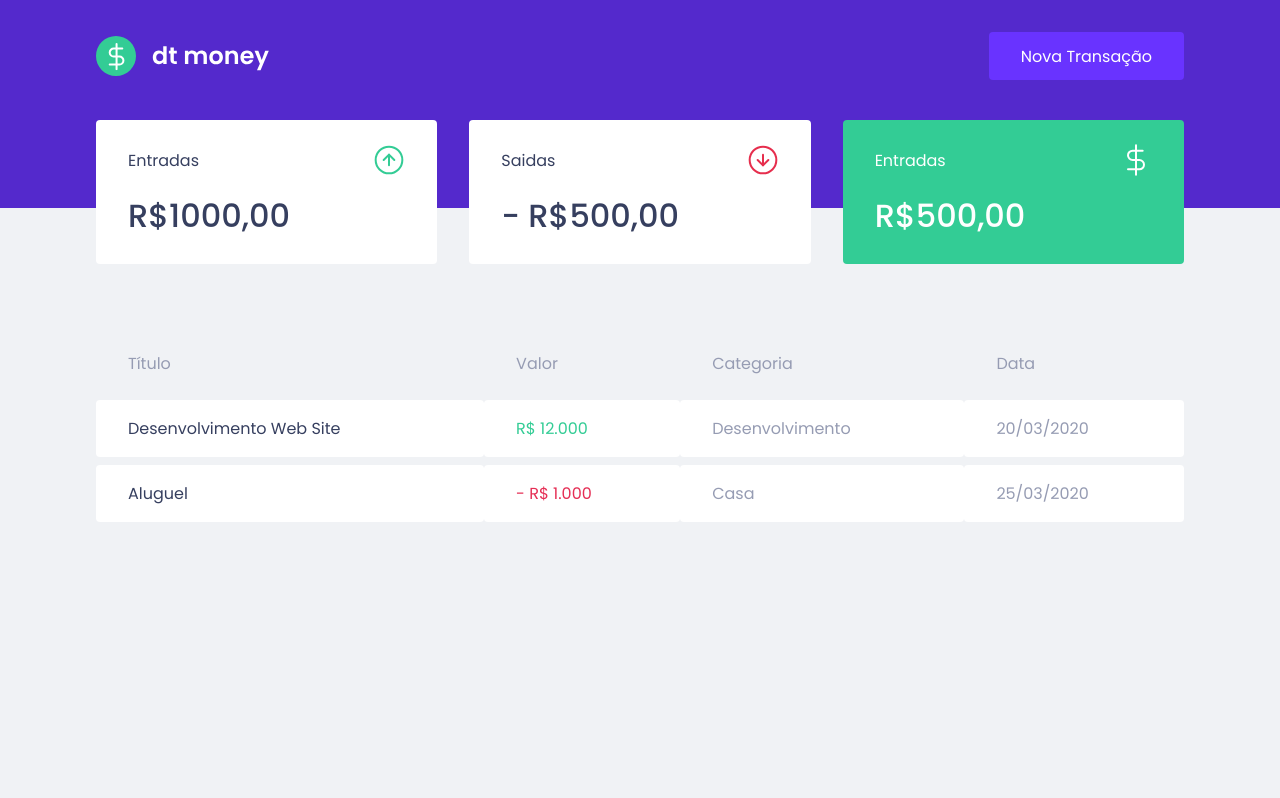
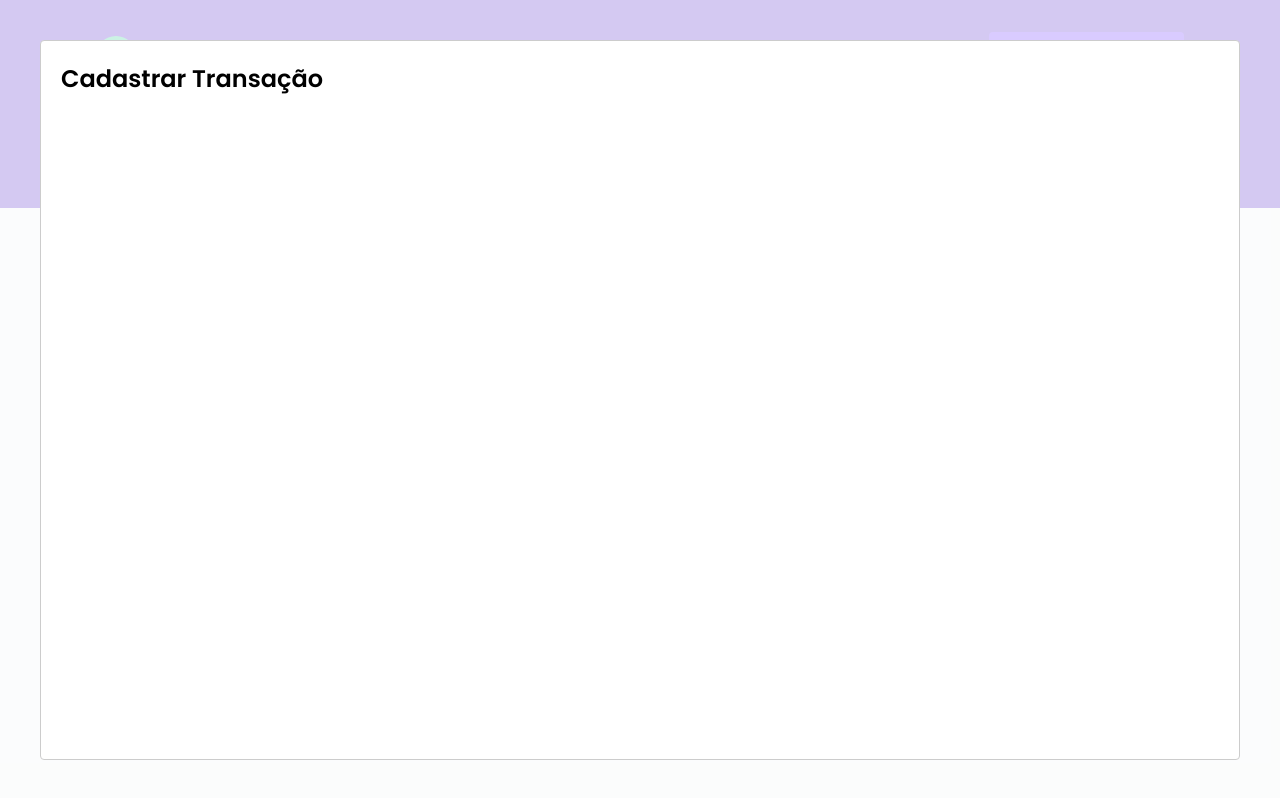
Before and after one commit to nittosantos/dtmoneyrocketseat, a React (Create React App) app: page / in a window 1280 px wide. Both pictures are taken after a click on the button "Nova Transação". Built offline with nearby package versions, Linux system fonts and the light colour scheme; no server answers; what miragejs would draw is missing.

Commit message:
adicionando react modal e implementando

```diff
--- a/package.json
+++ b/package.json
@@ -7,6 +7,7 @@
     "miragejs": "^0.1.42",
     "react": "^17.0.2",
     "react-dom": "^17.0.2",
+    "react-modal": "^3.14.4",
     "react-scripts": "4.0.3",
     "styled-components": "^5.3.3",
     "web-vitals": "^1.0.1"
@@ -19,6 +20,7 @@
     "@types/node": "^12.0.0",
     "@types/react": "^17.0.0",
     "@types/react-dom": "^17.0.0",
+    "@types/react-modal": "^3.13.1",
     "@types/styled-components": "^5.1.15",
     "typescript": "^4.1.2"
   },
--- a/src/App.tsx
+++ b/src/App.tsx
@@ -1,12 +1,33 @@
+import { useState } from 'react';
 import { Dashboard } from './components/Dashboard';
 import { Header } from './components/Header';
 import { GlobalStyle } from './styles/global';
+import Modal from 'react-modal';
+
+Modal.setAppElement('#root');
 
 export const App = () => {
+  const [isNewTransactionModalOpen, setIsNewTransactionModalOpen] =
+    useState(false);
+
+  const handleOpenTransactionModal = () => {
+    setIsNewTransactionModalOpen(true);
+  };
+
+  const handleCloseTransactionModal = () => {
+    setIsNewTransactionModalOpen(false);
+  };
   return (
     <>
-      <Header />
+      <Header onOpenTransactionModal={handleOpenTransactionModal} />
       <Dashboard />
+
+      <Modal
+        isOpen={isNewTransactionModalOpen}
+        onRequestClose={handleCloseTransactionModal}
+      >
+        <h2>Cadastrar Transação</h2>
+      </Modal>
       <GlobalStyle />
     </>
   );
--- a/src/components/Header/index.tsx
+++ b/src/components/Header/index.tsx
@@ -1,12 +1,15 @@
 import logoImg from '../../assets/logo.svg';
 import { Container, Content } from './styles';
+import { HeaderProps } from './types';
 
-export const Header = () => {
+export const Header = ({ onOpenTransactionModal }: HeaderProps) => {
   return (
     <Container>
       <Content>
         <img src={logoImg} alt='dt money' />
-        <button type='button'> Nova Transação</button>
+        <button type='button' onClick={onOpenTransactionModal}>
+          Nova Transação
+        </button>
       </Content>
     </Container>
   );
--- /dev/null
+++ b/src/components/Header/types.ts
@@ -0,0 +1,3 @@
+export type HeaderProps = {
+  onOpenTransactionModal: () => void;
+};
```
Also changed, not shown: 1 other file (tests, documents, lock files or other folders).
